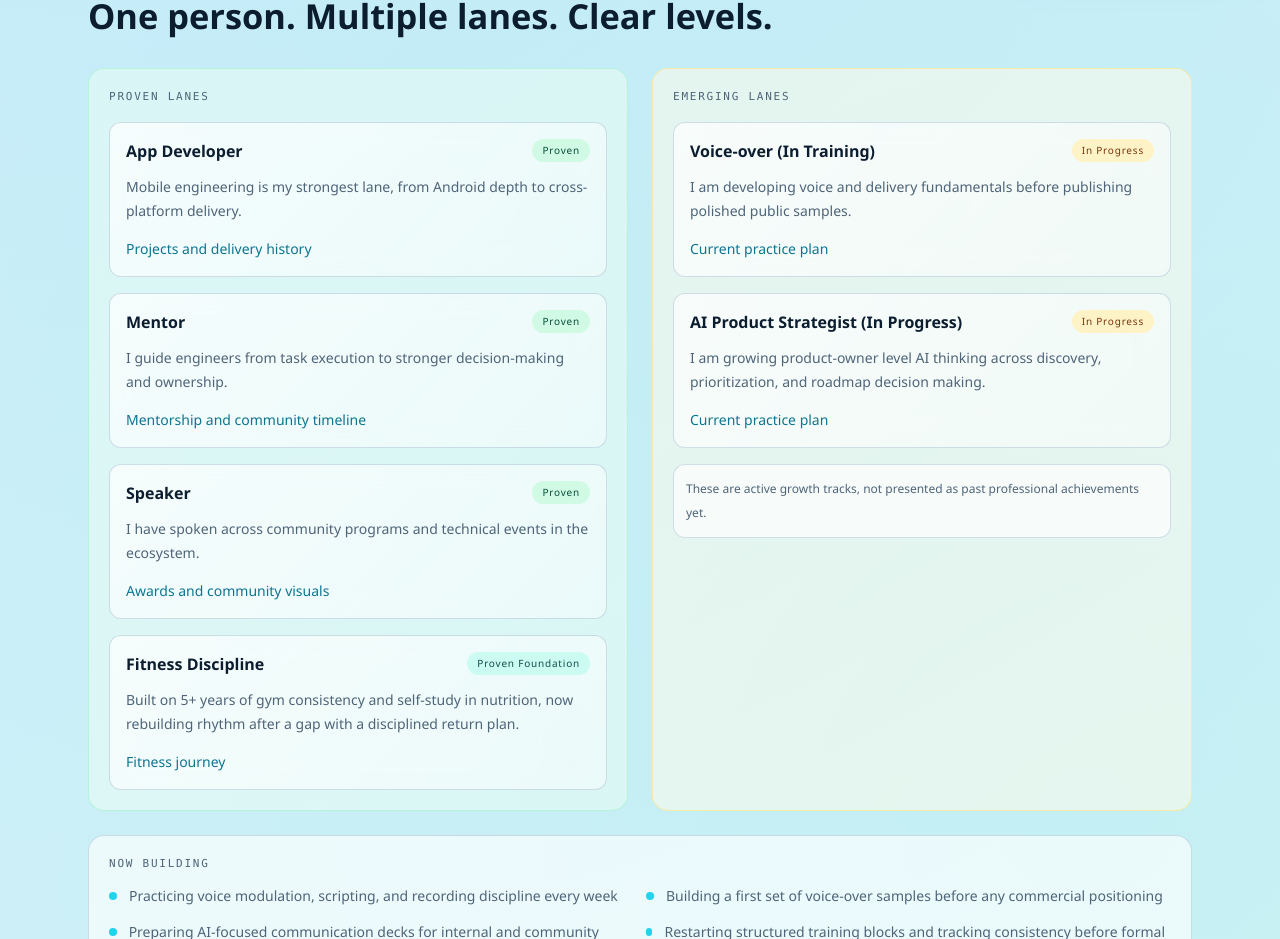
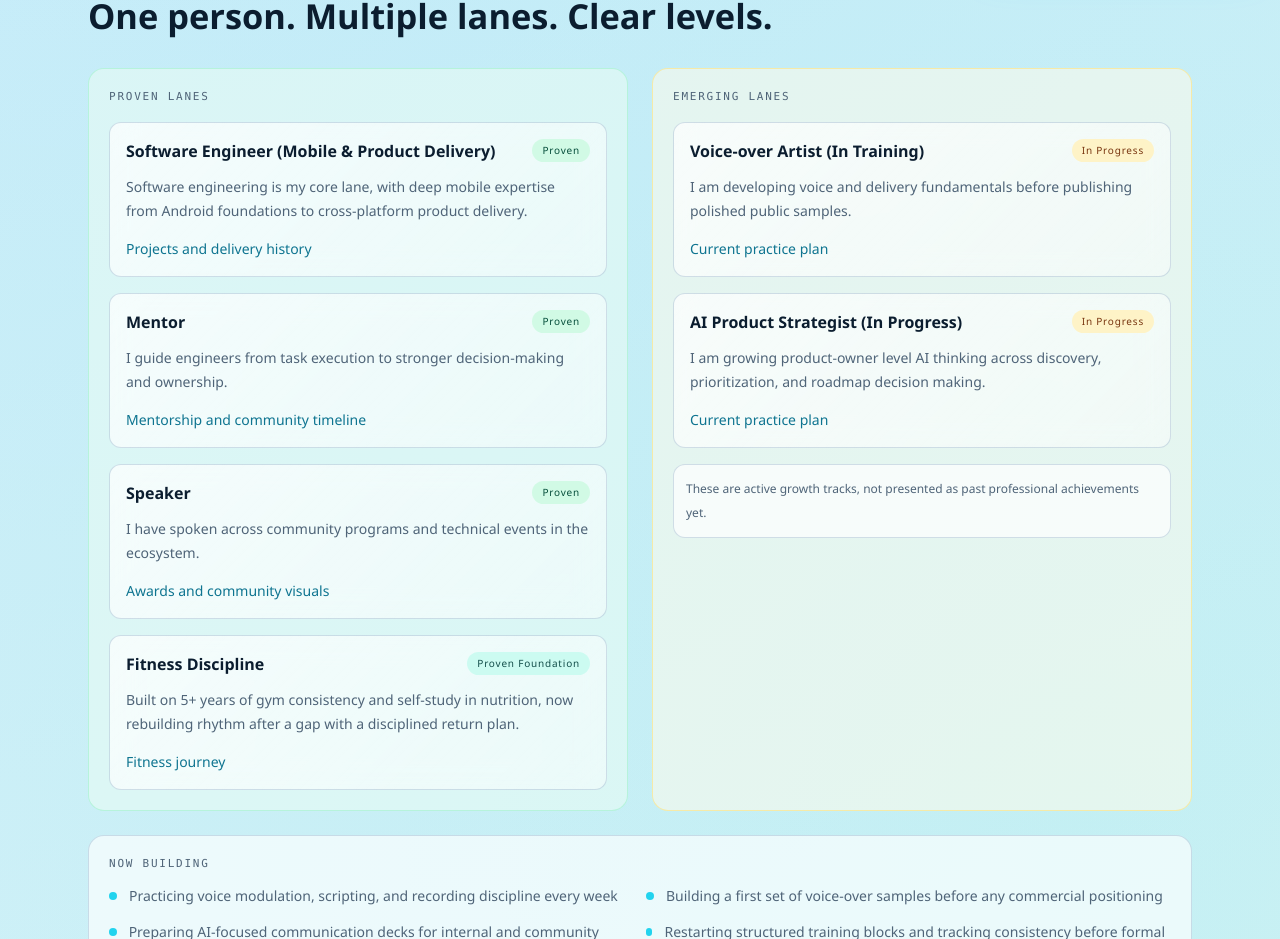
Before and after one commit to TouhidSwapon/portfoliobycodex, a Next.js app: page / in a window 1280 px wide. Shown: the part 820-1759 px from the top of the page. Built offline with nearby package versions, Linux system fonts and the light colour scheme.

Commit message:
refine: broaden proven engineering title and voice-over naming

```diff
--- a/data/profile.ts
+++ b/data/profile.ts
@@ -10,7 +10,7 @@ export const profile = {
     "AI-aware builder",
     "Strategic mentor",
     "Technical speaker",
-    "Voice-over in training",
+    "Voice-over artist in training",
     "Calm technical leader",
     "Communication-first engineer"
   ],
@@ -247,10 +247,10 @@ export const talentSegments = [
   {
     lane: "Build",
     maturity: "proven",
-    title: "App Developer",
+    title: "Software Engineer (Mobile & Product Delivery)",
     status: "Proven",
     description:
-      "Mobile engineering is my strongest lane, from Android depth to cross-platform delivery.",
+      "Software engineering is my core lane, with deep mobile expertise from Android foundations to cross-platform product delivery.",
     proofLabel: "Projects and delivery history",
     href: "#projects"
   },
@@ -287,7 +287,7 @@ export const talentSegments = [
   {
     lane: "Communicate",
     maturity: "in_progress",
-    title: "Voice-over (In Training)",
+    title: "Voice-over Artist (In Training)",
     status: "In Progress",
     description:
       "I am developing voice and delivery fundamentals before publishing polished public samples.",
```
